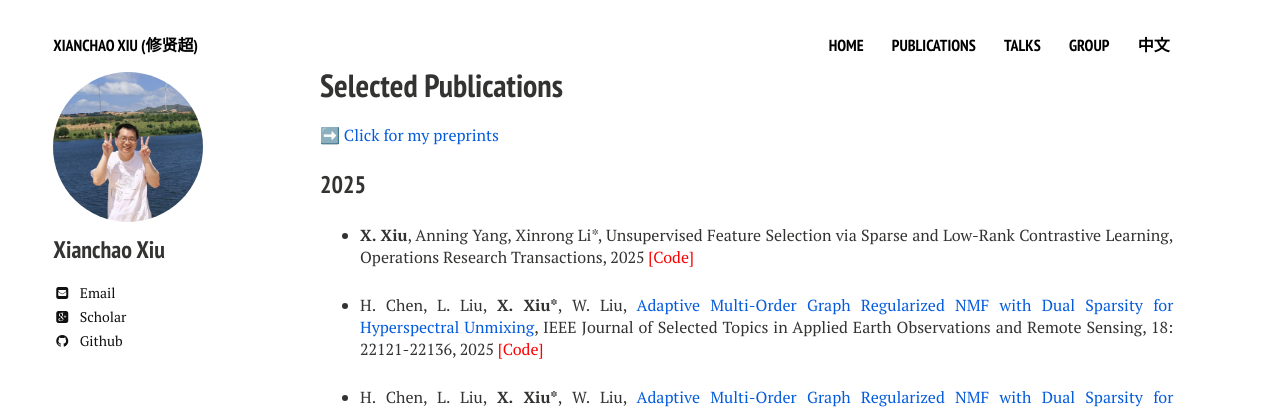
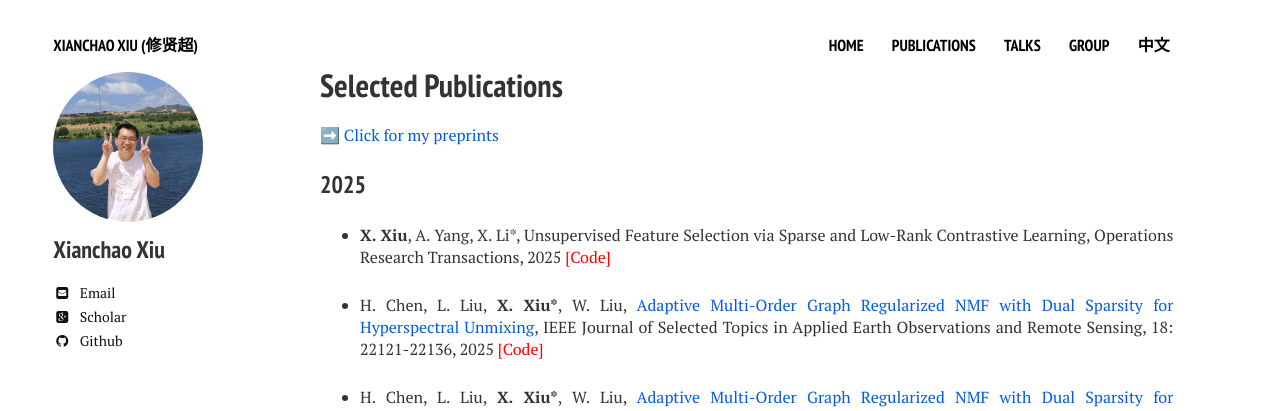
Before and after one commit to xianchaoxiu/xianchaoxiu.github.io, a Jekyll site: the page built from publications/index.md, in a window 1280 px wide. Shown: the top 411 px of the page. Built offline with Jekyll 4.4.1, drawn with Linux system fonts in a browser that asks for light colours; nearby versions of some CDN libraries.

Commit message:
Update index.md

```diff
--- a/publications/index.md
+++ b/publications/index.md
@@ -13,7 +13,7 @@ share: false
 
 ### 2025
 
-* <b>X. Xiu</b>, Anning Yang, Xinrong Li*, Unsupervised Feature Selection via Sparse and Low-Rank Contrastive Learning, Operations Research Transactions, 2025 <a href="https://github.com/xianchaoxiu/DSCOFS-CL" class="textlink" target="_blank" style="color: red;">[Code]</a>
+* <b>X. Xiu</b>, A. Yang, X. Li*, Unsupervised Feature Selection via Sparse and Low-Rank Contrastive Learning, Operations Research Transactions, 2025 <a href="https://github.com/xianchaoxiu/DSCOFS-CL" class="textlink" target="_blank" style="color: red;">[Code]</a>
 
 * H. Chen, L. Liu, <b>X. Xiu*</b>, W. Liu, <a href="https://doi.org/10.1109/JSTARS.2025.3602505" class="textlink" target="_blank">Adaptive Multi-Order Graph Regularized NMF with Dual Sparsity for Hyperspectral Unmixing</a>, IEEE Journal of Selected Topics in Applied Earth Observations and Remote Sensing, 18: 22121-22136, 2025 <a href="https://github.com/xianchaoxiu/MOGNMF" class="textlink" target="_blank" style="color: red;">[Code]</a>
 
```
